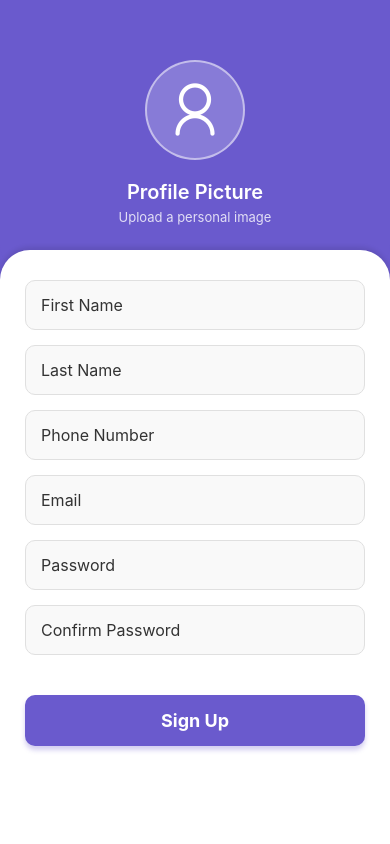
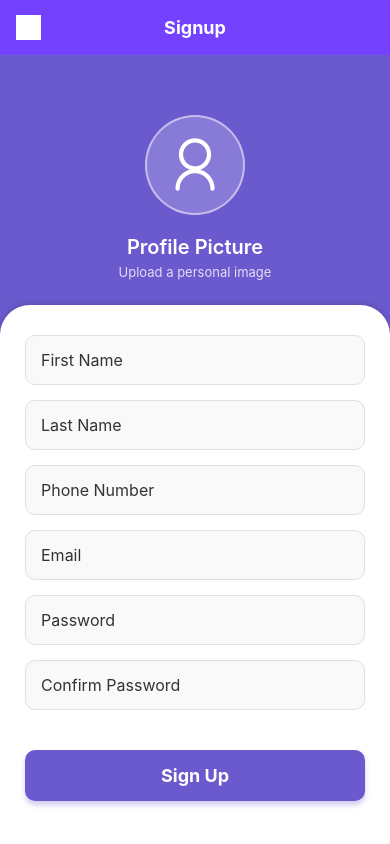
Before and after one commit to CodeBreezes/AppointmentBookingApp, a React Native app: screen /Profile in a window 390 px wide. Built offline with nearby package versions, Linux system fonts and the light colour scheme; grey boxes are pictures that could not be loaded.

Commit message:
added header

```diff
--- /dev/null
+++ b/src/components/CustomHeader.js
@@ -0,0 +1,45 @@
+import React from 'react';
+import { View, Text, TouchableOpacity, Image, StyleSheet } from 'react-native';
+import { useNavigation } from '@react-navigation/native';
+
+const CustomHeader = ({ title }) => {
+  const navigation = useNavigation();
+
+  return (
+    <View style={styles.headerContainer}>
+      <TouchableOpacity onPress={() => navigation.openDrawer()}>
+        <Image
+          source={require('../assets/icons/menu.png')} // ☰ icon
+          style={styles.menuIcon}
+        />
+      </TouchableOpacity>
+      <Text style={styles.headerTitle}>{title}</Text>
+      <View style={{ width: 25 }} /> {/* Empty space to balance layout */}
+    </View>
+  );
+};
+
+const styles = StyleSheet.create({
+  headerContainer: {
+    height: 55,
+    backgroundColor: '#7442ff',
+    flexDirection: 'row',
+    alignItems: 'center',
+    justifyContent: 'space-between',
+    paddingHorizontal: 16,
+  },
+  menuIcon: {
+    width: 25,
+    height: 25,
+    tintColor: '#fff',
+  },
+  headerTitle: {
+    color: '#fff',
+    fontSize: 18,
+    fontWeight: 'bold',
+    textAlign: 'center',
+    flex: 1,
+  },
+});
+
+export default CustomHeader;
--- a/src/screens/Auth/ProfileScreen.js
+++ b/src/screens/Auth/ProfileScreen.js
@@ -8,7 +8,8 @@ import { launchImageLibrary } from 'react-native-image-picker';
 import styles from '../../styles/Auth/ProfileScreen.styles';
 import { registerUser } from '../../api/userApi';
 import { useNavigation } from '@react-navigation/native';
-import CustomAlertModal from '../../components/CustomAlertModal'; // Reusable modal
+import CustomAlertModal from '../../components/CustomAlertModal';
+import CustomHeader from '../../components/CustomHeader';
 
 const ProfileScreen = () => {
   const navigation = useNavigation();
@@ -102,6 +103,7 @@ const ProfileScreen = () => {
 
   return (
     <SafeAreaView style={styles.safeArea}>
+       <CustomHeader title="Signup" />
       <StatusBar barStyle="light-content" backgroundColor="#6A5ACD" />
       <ScrollView contentContainerStyle={styles.container}>
         <View style={styles.header}>
```
